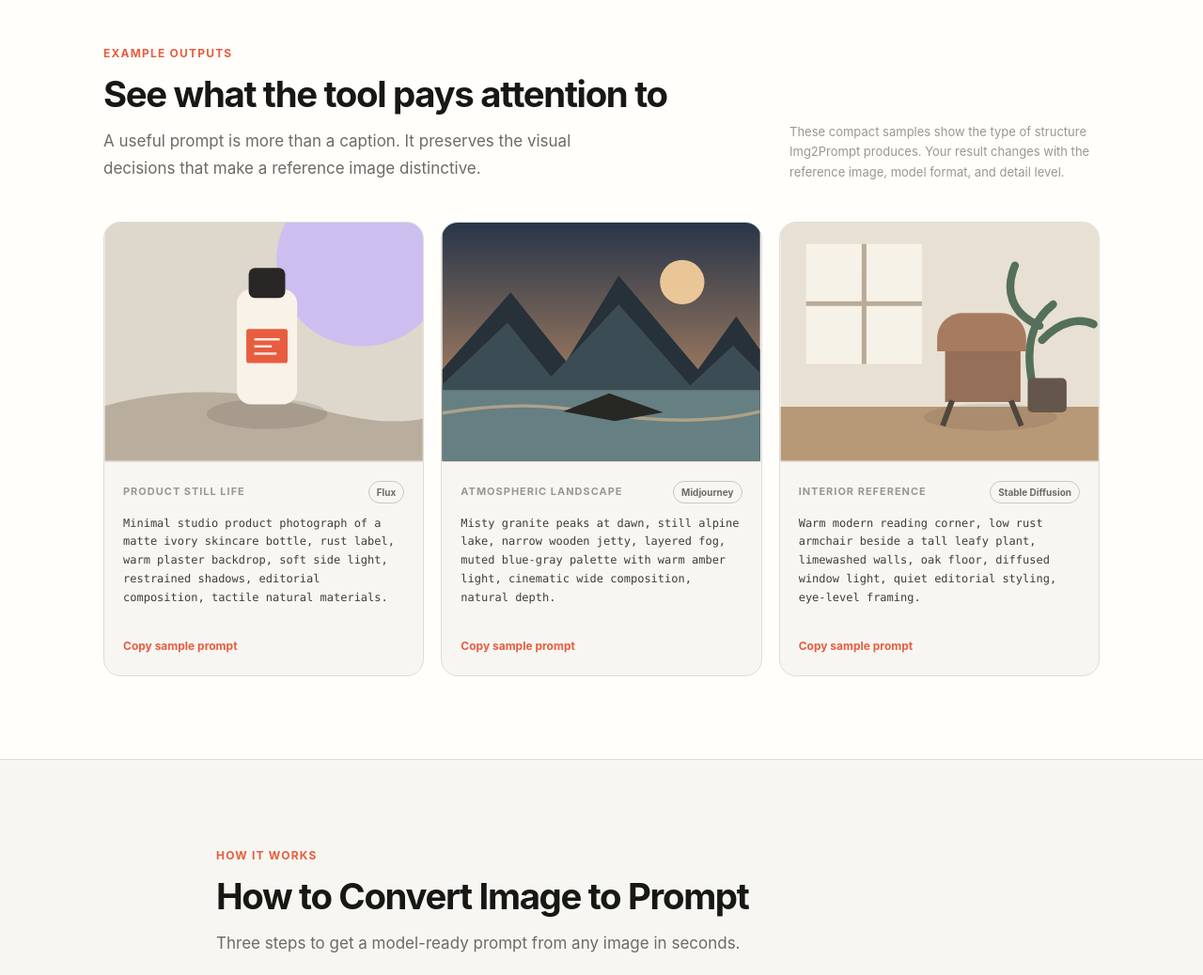
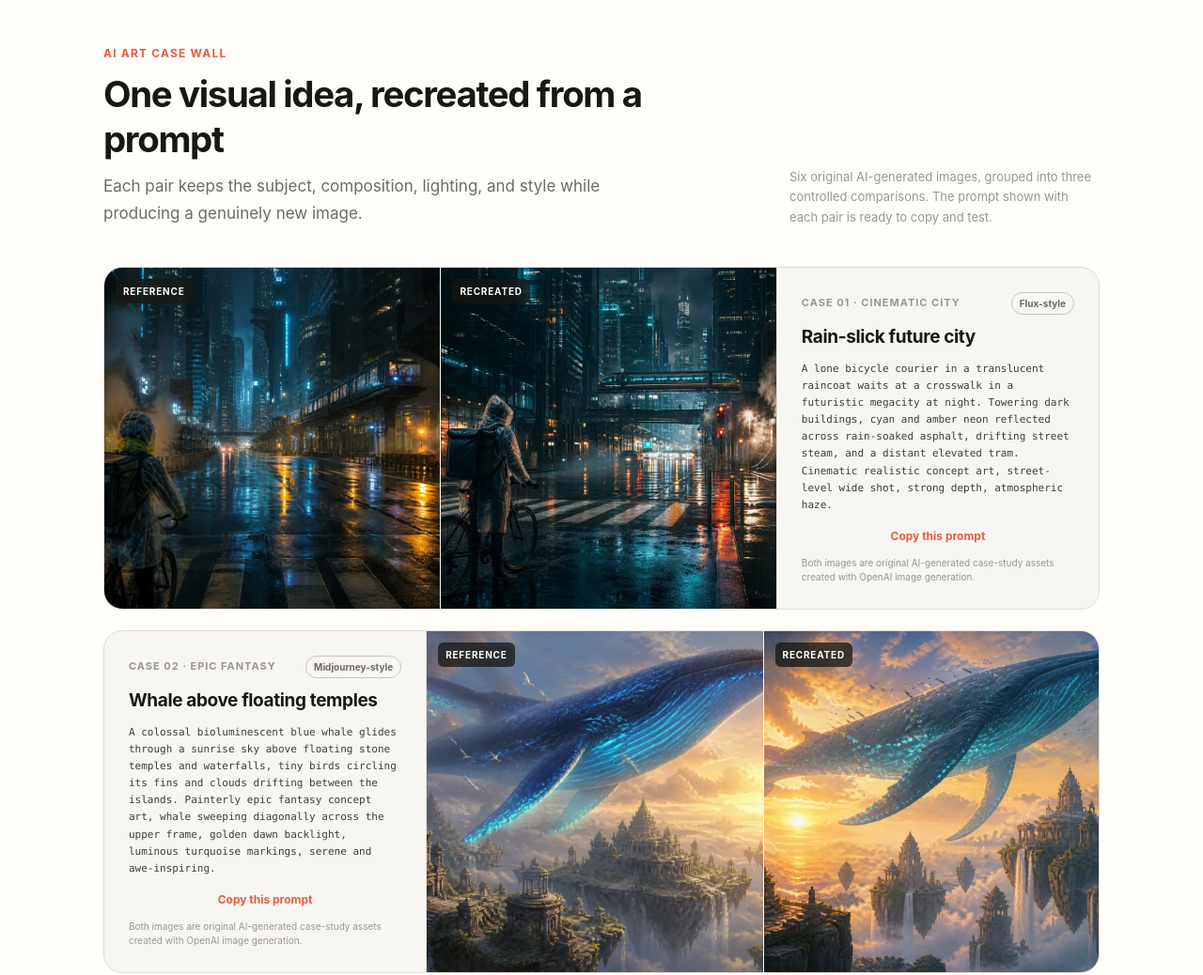
Before and after one commit to HunTun13/img2prompt, a website: page index.html in a window 1280 px wide. Shown: the part 980-2018 px from the top of the page at 94% size. Drawn offline with Linux system fonts and the light colour scheme.

Commit message:
feat: add AI art case wall

```diff
--- a/index.html
+++ b/index.html
@@ -465,15 +465,32 @@ header {
 #examples { padding-top: 96px; background: var(--surface); border-top: 1px solid var(--border); border-bottom: 1px solid var(--border); }
 .examples-intro { display: flex; align-items: end; justify-content: space-between; gap: 32px; margin-bottom: 42px; }
 .examples-note { max-width: 330px; color: var(--text-4); font-size: 13px; line-height: 1.65; }
-.examples-grid { display: grid; grid-template-columns: repeat(3, 1fr); gap: 18px; }
-.example-card { overflow: hidden; background: var(--bg); border: 1px solid var(--border); border-radius: 18px; }
-.example-art { aspect-ratio: 4 / 3; overflow: hidden; border-bottom: 1px solid var(--border); }
-.example-art svg { width: 100%; height: 100%; display: block; }
-.example-body { padding: 20px; }
+.case-list { display: grid; gap: 22px; }
+.case-study {
+  display: grid; grid-template-columns: minmax(0, 1.5fr) minmax(290px, .72fr);
+  overflow: hidden; background: var(--bg); border: 1px solid var(--border);
+  border-radius: 20px;
+}
+.case-study:nth-child(even) { grid-template-columns: minmax(290px, .72fr) minmax(0, 1.5fr); }
+.case-study:nth-child(even) .case-pair { order: 2; }
+.case-study:nth-child(even) .case-body { order: 1; border-left: 0; border-right: 1px solid var(--border); }
+.case-pair { display: grid; grid-template-columns: repeat(2, minmax(0, 1fr)); min-height: 350px; }
+.case-figure { position: relative; min-width: 0; overflow: hidden; background: var(--bg-2); }
+.case-figure + .case-figure { border-left: 1px solid rgba(255,255,255,.35); }
+.case-figure img { width: 100%; height: 100%; display: block; object-fit: cover; }
+.case-label {
+  position: absolute; top: 12px; left: 12px; z-index: 1;
+  padding: 5px 8px; border-radius: 6px; color: white;
+  background: rgba(23,23,20,.76); backdrop-filter: blur(8px);
+  font-size: 10px; font-weight: 750; letter-spacing: .08em; text-transform: uppercase;
+}
+.case-body { display: flex; flex-direction: column; justify-content: center; padding: 26px; border-left: 1px solid var(--border); }
 .example-meta { display: flex; align-items: center; justify-content: space-between; gap: 10px; margin-bottom: 12px; }
 .example-kicker { color: var(--text-4); font-size: 11px; font-weight: 700; letter-spacing: .09em; text-transform: uppercase; }
 .model-tag { border: 1px solid var(--border-2); border-radius: var(--radius-full); padding: 3px 8px; color: var(--text-3); font-size: 10px; font-weight: 700; }
-.example-prompt { min-height: 116px; color: var(--text-2); font-family: ui-monospace, SFMono-Regular, Menlo, Consolas, monospace; font-size: 12px; line-height: 1.65; }
+.case-body h3 { margin-bottom: 12px; font-size: 19px; line-height: 1.3; letter-spacing: -.02em; }
+.example-prompt { color: var(--text-2); font-family: ui-monospace, SFMono-Regular, Menlo, Consolas, monospace; font-size: 11px; line-height: 1.65; }
+.case-disclosure { margin-top: 14px; color: var(--text-4); font-size: 10px; line-height: 1.5; }
 .copy-sample { margin-top: 16px; padding: 0; border: 0; background: none; color: var(--primary); font-size: 12px; font-weight: 700; }
 .copy-sample:hover { text-decoration: underline; }
 
@@ -599,10 +616,10 @@ footer {
   section { padding: 64px 0; }
   .header-nav { display: none; }
   .examples-intro { align-items: flex-start; flex-direction: column; gap: 12px; }
-  .examples-grid { grid-template-columns: 1fr; }
-  .example-card { display: grid; grid-template-columns: minmax(150px, .78fr) 1.2fr; }
-  .example-art { aspect-ratio: auto; border-bottom: 0; border-right: 1px solid var(--border); }
-  .example-prompt { min-height: 0; }
+  .case-study, .case-study:nth-child(even) { grid-template-columns: 1fr; }
+  .case-study:nth-child(even) .case-pair, .case-study:nth-child(even) .case-body { order: initial; }
+  .case-study:nth-child(even) .case-body, .case-body { border: 0; border-top: 1px solid var(--border); }
+  .case-pair { min-height: 300px; }
   .options-grid { grid-template-columns: 1fr; }
   .steps { grid-template-columns: 1fr; border-top: 0; }
   .step, .step + .step { border-right: 0; border-top: 1px solid var(--border); padding: 22px 0; }
@@ -626,8 +643,8 @@ footer {
   .tool-card { padding: 16px; border-radius: 18px; }
   .tool-card::before { display: none; }
   #drop-zone { padding: 30px 14px; }
-  .example-card { display: block; }
-  .example-art { aspect-ratio: 4 / 3; border-right: 0; border-bottom: 1px solid var(--border); }
+  .case-pair { min-height: 220px; }
+  .case-body { padding: 20px; }
   .hero-sub { font-size: 15px; }
 }
 </style>
@@ -763,80 +780,75 @@ footer {
   </div>
 </section>
 
-<!-- REALISTIC OUTPUT EXAMPLES -->
+<!-- AI ART CASE STUDIES -->
 <section id="examples">
   <div class="container-wide">
     <div class="examples-intro">
       <div>
-        <p class="section-label">Example Outputs</p>
-        <h2 class="section-title">See what the tool pays attention to</h2>
-        <p class="section-sub">A useful prompt is more than a caption. It preserves the visual decisions that make a reference image distinctive.</p>
-      </div>
-      <p class="examples-note">These compact samples show the type of structure Img2Prompt produces. Your result changes with the reference image, model format, and detail level.</p>
+        <p class="section-label">AI Art Case Wall</p>
+        <h2 class="section-title">One visual idea, recreated from a prompt</h2>
+        <p class="section-sub">Each pair keeps the subject, composition, lighting, and style while producing a genuinely new image.</p>
+      </div>
+      <p class="examples-note">Six original AI-generated images, grouped into three controlled comparisons. The prompt shown with each pair is ready to copy and test.</p>
     </div>
-    <div class="examples-grid">
-      <article class="example-card">
-        <div class="example-art" aria-label="Minimal product photography illustration">
-          <svg viewBox="0 0 400 300" role="img" aria-labelledby="product-example-title">
-            <title id="product-example-title">Minimal product bottle on a warm studio set</title>
-            <rect width="400" height="300" fill="#ded7cb"/>
-            <circle cx="324" cy="48" r="108" fill="#c6b5ff" opacity=".72"/>
-            <path d="M0 231C93 205 178 211 253 231s111 23 147 16v53H0z" fill="#b9ad9e"/>
-            <ellipse cx="204" cy="241" rx="76" ry="19" fill="#4f493f" opacity=".18"/>
-            <rect x="166" y="84" width="76" height="145" rx="18" fill="#f8f2e8"/>
-            <rect x="181" y="57" width="46" height="38" rx="8" fill="#282725"/>
-            <rect x="178" y="134" width="52" height="43" rx="3" fill="#E85D3F"/>
-            <path d="M188 147h32M188 156h22M188 165h28" stroke="#f7f6f2" stroke-width="3" opacity=".9"/>
-          </svg>
+    <div class="case-list">
+      <article class="case-study">
+        <div class="case-pair" aria-label="Cyberpunk city prompt comparison">
+          <figure class="case-figure">
+            <span class="case-label">Reference</span>
+            <img src="/assets/examples/cyberpunk-reference.webp" width="1200" height="900" loading="lazy" alt="Bicycle courier in a rain-soaked futuristic city at night">
+          </figure>
+          <figure class="case-figure">
+            <span class="case-label">Recreated</span>
+            <img src="/assets/examples/cyberpunk-recreated.webp" width="1200" height="900" loading="lazy" alt="New AI interpretation of the same futuristic courier scene">
+          </figure>
         </div>
-        <div class="example-body">
-          <div class="example-meta"><span class="example-kicker">Product still life</span><span class="model-tag">Flux</span></div>
-          <p class="example-prompt">Minimal studio product photograph of a matte ivory skincare bottle, rust label, warm plaster backdrop, soft side light, restrained shadows, editorial composition, tactile natural materials.</p>
-          <button class="copy-sample" data-sample="Minimal studio product photograph of a matte ivory skincare bottle with a rust label, warm plaster backdrop, soft side light, restrained shadows, editorial composition, and tactile natural materials.">Copy sample prompt</button>
+        <div class="case-body">
+          <div class="example-meta"><span class="example-kicker">Case 01 · Cinematic city</span><span class="model-tag">Flux-style</span></div>
+          <h3>Rain-slick future city</h3>
+          <p class="example-prompt">A lone bicycle courier in a translucent raincoat waits at a crosswalk in a futuristic megacity at night. Towering dark buildings, cyan and amber neon reflected across rain-soaked asphalt, drifting street steam, and a distant elevated tram. Cinematic realistic concept art, street-level wide shot, strong depth, atmospheric haze.</p>
+          <button class="copy-sample" data-sample="A lone bicycle courier in a translucent raincoat waits at a crosswalk in a futuristic megacity at night. Towering dark buildings, cyan and amber neon reflected across rain-soaked asphalt, drifting street steam, and a distant elevated tram. Cinematic realistic concept art, street-level wide shot, strong depth, atmospheric haze.">Copy this prompt</button>
+          <p class="case-disclosure">Both images are original AI-generated case-study assets created with OpenAI image generation.</p>
         </div>
       </article>
 
-      <article class="example-card">
-        <div class="example-art" aria-label="Cinematic mountain landscape illustration">
-          <svg viewBox="0 0 400 300" role="img" aria-labelledby="landscape-example-title">
-            <title id="landscape-example-title">Misty mountains above a quiet lake at dawn</title>
-            <defs><linearGradient id="sky" x1="0" y1="0" x2="0" y2="1"><stop stop-color="#273549"/><stop offset="1" stop-color="#d99c6a"/></linearGradient></defs>
-            <rect width="400" height="300" fill="url(#sky)"/>
-            <circle cx="302" cy="75" r="28" fill="#ffd7a1" opacity=".88"/>
-            <path d="M0 185L86 88l70 87 66-108 100 118 48-67 30 42v140H0z" fill="#26313a"/>
-            <path d="M0 204l82-78 55 68 85-91 90 102 54-50 34 34v111H0z" fill="#43545b" opacity=".78"/>
-            <rect y="211" width="400" height="89" fill="#667f82"/>
-            <path d="M0 240c80-13 129-11 198 0s137 14 202-2" fill="none" stroke="#d7b48e" stroke-width="4" opacity=".65"/>
-            <path d="M152 238l58-23 68 24-61 11z" fill="#272723"/>
-          </svg>
+      <article class="case-study">
+        <div class="case-pair" aria-label="Fantasy whale prompt comparison">
+          <figure class="case-figure">
+            <span class="case-label">Reference</span>
+            <img src="/assets/examples/fantasy-reference.webp" width="1200" height="900" loading="lazy" alt="Bioluminescent whale flying above floating temples at sunrise">
+          </figure>
+          <figure class="case-figure">
+            <span class="case-label">Recreated</span>
+            <img src="/assets/examples/fantasy-recreated.webp" width="1200" height="900" loading="lazy" alt="New AI interpretation of the whale and floating temple scene">
+          </figure>
         </div>
-        <div class="example-body">
-          <div class="example-meta"><span class="example-kicker">Atmospheric landscape</span><span class="model-tag">Midjourney</span></div>
-          <p class="example-prompt">Misty granite peaks at dawn, still alpine lake, narrow wooden jetty, layered fog, muted blue-gray palette with warm amber light, cinematic wide composition, natural depth.</p>
-          <button class="copy-sample" data-sample="Misty granite peaks at dawn, a still alpine lake and narrow wooden jetty, layered fog, muted blue-gray palette with warm amber light, cinematic wide composition, natural depth --ar 16:9 --style raw">Copy sample prompt</button>
+        <div class="case-body">
+          <div class="example-meta"><span class="example-kicker">Case 02 · Epic fantasy</span><span class="model-tag">Midjourney-style</span></div>
+          <h3>Whale above floating temples</h3>
+          <p class="example-prompt">A colossal bioluminescent blue whale glides through a sunrise sky above floating stone temples and waterfalls, tiny birds circling its fins and clouds drifting between the islands. Painterly epic fantasy concept art, whale sweeping diagonally across the upper frame, golden dawn backlight, luminous turquoise markings, serene and awe-inspiring.</p>
+          <button class="copy-sample" data-sample="A colossal bioluminescent blue whale glides through a sunrise sky above floating stone temples and waterfalls, tiny birds circling its fins and clouds drifting between the islands. Painterly epic fantasy concept art, whale sweeping diagonally across the upper frame, golden dawn backlight, luminous turquoise markings, serene and awe-inspiring.">Copy this prompt</button>
+          <p class="case-disclosure">Both images are original AI-generated case-study assets created with OpenAI image generation.</p>
         </div>
       </article>
 
-      <article class="example-card">
-        <div class="example-art" aria-label="Quiet modern interior illustration">
-          <svg viewBox="0 0 400 300" role="img" aria-labelledby="interior-example-title">
-            <title id="interior-example-title">Warm modern reading corner with chair and plant</title>
-            <rect width="400" height="300" fill="#e8e0d3"/>
-            <rect x="32" y="27" width="146" height="151" fill="#f7f2e8"/>
-            <path d="M105 27v151M32 102h146" stroke="#b8ab99" stroke-width="6"/>
-            <rect y="232" width="400" height="68" fill="#b79877"/>
-            <ellipse cx="264" cy="245" rx="84" ry="17" fill="#5c4d3e" opacity=".15"/>
-            <path d="M207 153h95v73h-95z" fill="#956f57"/>
-            <path d="M197 146c0-18 14-32 32-32h48c18 0 32 14 32 32v16H197z" fill="#a77b5f"/>
-            <path d="M216 224l-12 32M290 224l13 32" stroke="#4f463e" stroke-width="7"/>
-            <path d="M343 103c-29 22-35 56-26 100M326 130c-36-15-44-45-31-76M329 148c24-25 48-28 65-20" fill="none" stroke="#55705a" stroke-width="10" stroke-linecap="round"/>
-            <rect x="311" y="196" width="49" height="43" rx="6" fill="#65564b"/>
-          </svg>
+      <article class="case-study">
+        <div class="case-pair" aria-label="Anime shrine guardian prompt comparison">
+          <figure class="case-figure">
+            <span class="case-label">Reference</span>
+            <img src="/assets/examples/anime-reference.webp" width="1200" height="900" loading="lazy" alt="Anime shrine guardian with a fox mask in falling snow">
+          </figure>
+          <figure class="case-figure">
+            <span class="case-label">Recreated</span>
+            <img src="/assets/examples/anime-recreated.webp" width="1200" height="900" loading="lazy" alt="New AI interpretation of the snowy shrine guardian scene">
+          </figure>
         </div>
-        <div class="example-body">
-          <div class="example-meta"><span class="example-kicker">Interior reference</span><span class="model-tag">Stable Diffusion</span></div>
-          <p class="example-prompt">Warm modern reading corner, low rust armchair beside a tall leafy plant, limewashed walls, oak floor, diffused window light, quiet editorial styling, eye-level framing.</p>
-          <button class="copy-sample" data-sample="(warm modern reading corner:1.3), low rust armchair, tall leafy plant, limewashed walls, oak floor, diffused window light, quiet editorial styling, eye-level framing, natural materials">Copy sample prompt</button>
+        <div class="case-body">
+          <div class="example-meta"><span class="example-kicker">Case 03 · Anime key visual</span><span class="model-tag">SD-style</span></div>
+          <h3>Snowy shrine guardian</h3>
+          <p class="example-prompt">Anime key visual of a young shrine guardian holding a white fox mask beside her face beneath a vermilion torii gate during snowfall. Deep red scarf, dark indigo winter robes, warm stone lanterns, clean expressive linework, refined cel shading, medium portrait, blue winter twilight, quiet and determined.</p>
+          <button class="copy-sample" data-sample="Anime key visual of a young shrine guardian holding a white fox mask beside her face beneath a vermilion torii gate during snowfall. Deep red scarf, dark indigo winter robes, warm stone lanterns, clean expressive linework, refined cel shading, medium portrait, blue winter twilight, quiet and determined.">Copy this prompt</button>
+          <p class="case-disclosure">Both images are original AI-generated case-study assets created with OpenAI image generation.</p>
         </div>
       </article>
     </div>
```
Also changed, not shown: assets/examples/anime-recreated.webp (added), assets/examples/anime-reference.webp (added), assets/examples/cyberpunk-recreated.webp (added), assets/examples/cyberpunk-reference.webp (added), assets/examples/fantasy-recreated.webp (added), assets/examples/fantasy-reference.webp (added).
